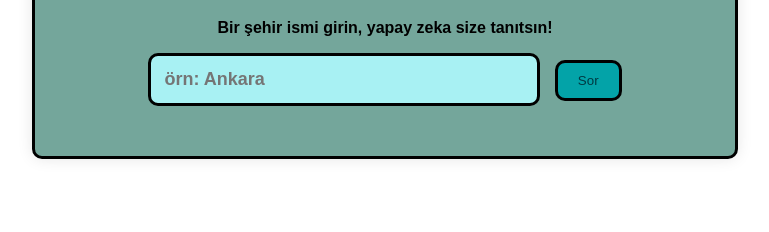
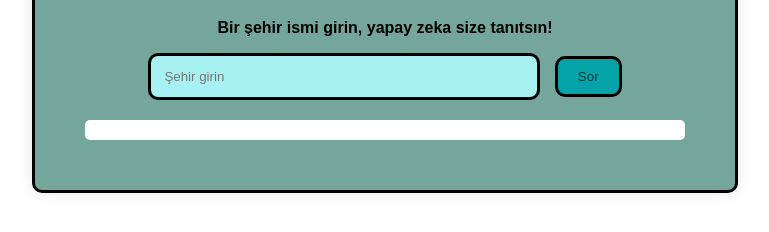
Before and after one commit to Wichron/rehber-web-projesi, a plain HTML site: page index.html in a window 1280 px wide. Shown: the part 152-384 px from the top of the page, without its empty margins (255-1024 px from the left). Drawn offline with Linux system fonts and the light colour scheme.

Commit message:
Update index.html

```diff
--- a/index.html
+++ b/index.html
@@ -10,9 +10,10 @@
   <div class="container">
     <h1>Ankara Rehber Sitesi</h1>
     <p>Bir şehir ismi girin, yapay zeka size tanıtsın!</p>
-    <input type="text" id="cityInput" placeholder="örn: Ankara" style="font-weight: bold; font-size: large;">
-    <button id="sorBtn">Sor</button>
-    <div id="cevap" style="display: none;">Yükleniyor</div>
+    <input type="text" id="cityInput" placeholder="Şehir girin" />
+    <button id="sorBtn" type="button">Sor</button>
+    <div id="cevap"></div>
+
 
   </div>
 
```
